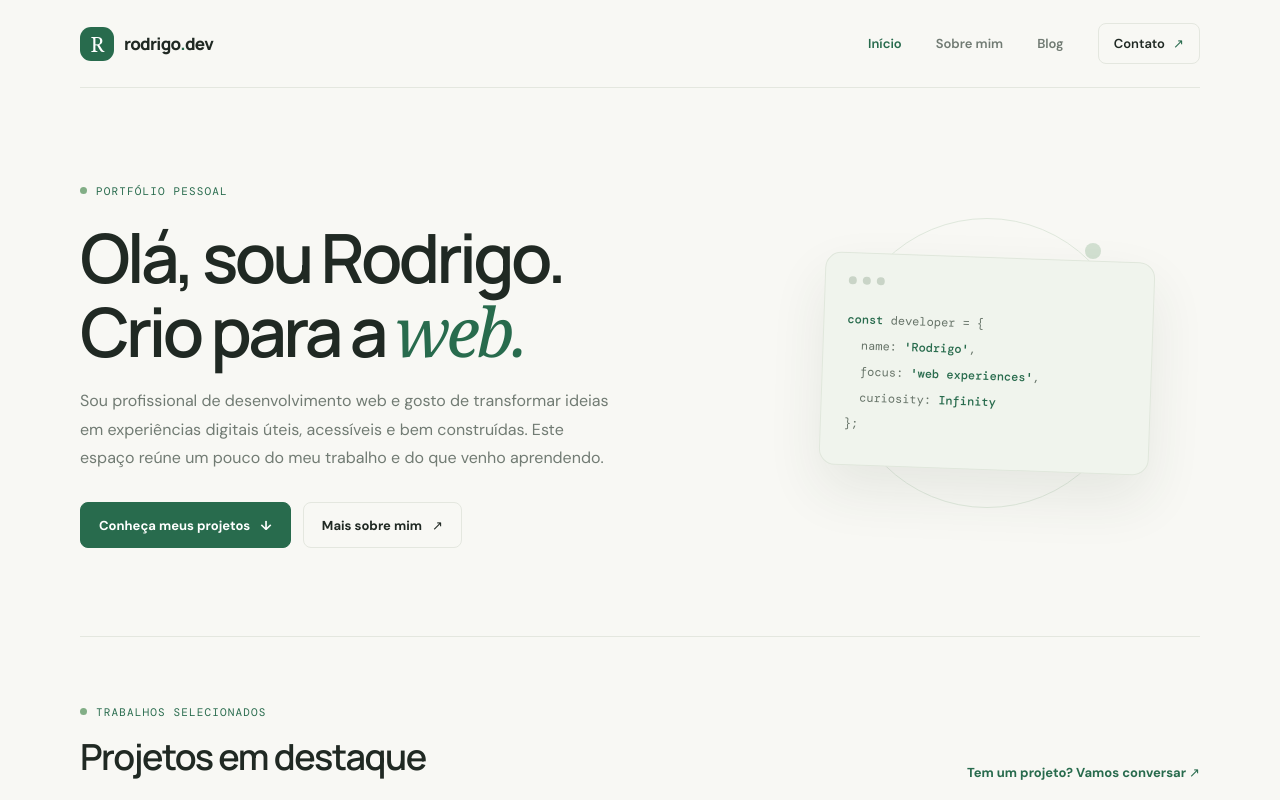
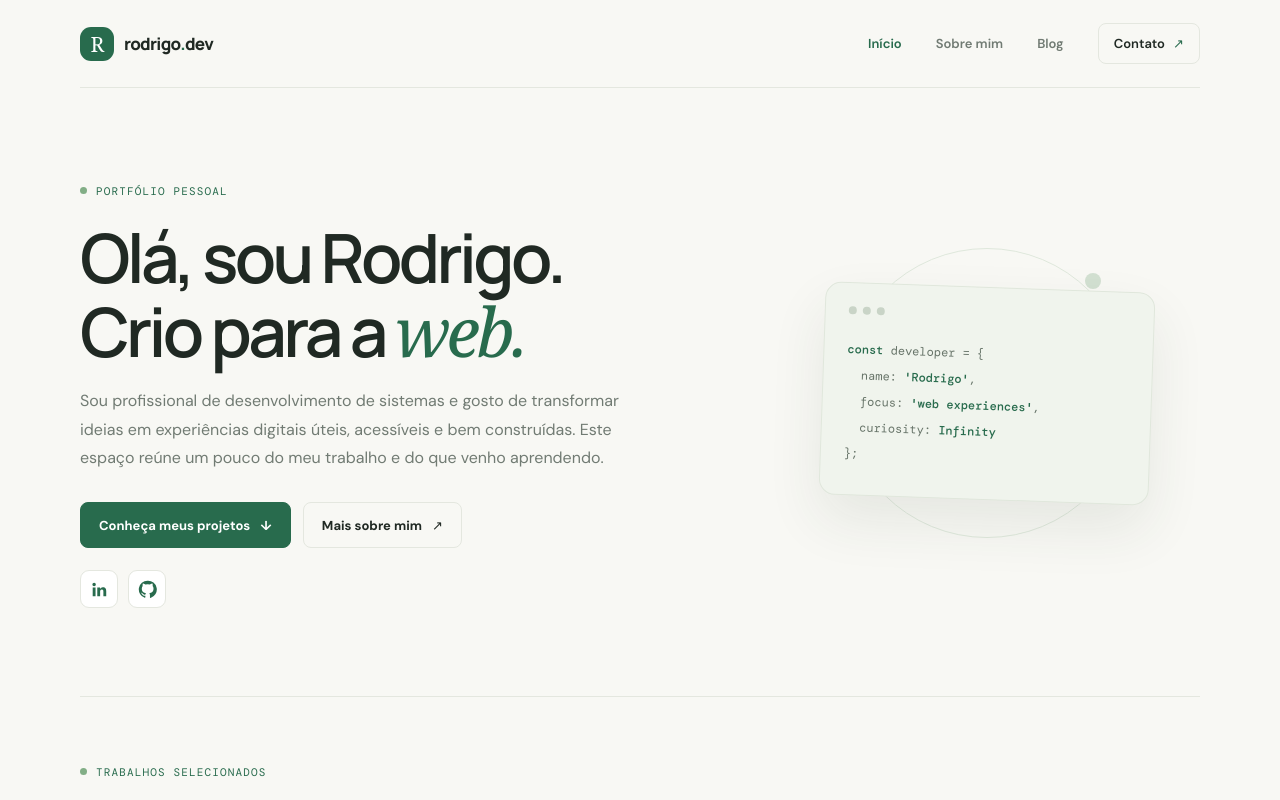
Before and after one commit to Ronfel/rodrigo-blog-portifolio, an Angular app: page / in a window 1280 px wide. Shown: the top 800 px of the page. Built offline with nearby package versions, Linux system fonts and the light colour scheme.

Commit message:
Alterações no Sobre e na Home

```diff
--- a/src/app/pages/about/about.html
+++ b/src/app/pages/about/about.html
@@ -1,5 +1,5 @@
 <section class="page-heading">
-  <span class="eyebrow">Desenvolvimento de sistemas e Python</span>
+  <span class="eyebrow">Desenvolvimento de sistemas</span>
   <h1>Sobre mim<span style="color: var(--green)">.</span></h1>
   <p class="page-intro">
     Mais de 10 anos transformando necessidades de negócio em sistemas, integrações
@@ -21,8 +21,7 @@
       Na Cartdigi, desenvolvi uma aplicação Python integrada ao sistema principal
       em Delphi, experiência que uniu minha vivência com sistemas existentes ao
       desenvolvimento de novas soluções. Também venho aprofundando meus
-      conhecimentos em Django, PySide6, TDD, orientação a objetos e automação de
-      testes com Selenium WebDriver.
+      conhecimentos em Django.
     </p>
     <p>
       Gosto de trabalhar em colaboração com equipes e de acompanhar o
--- a/src/app/pages/about/about.ts
+++ b/src/app/pages/about/about.ts
@@ -9,10 +9,11 @@ export class About {
     'Python',
     'Delphi',
     'Django',
-    'PySide6',
     'Selenium WebDriver',
     'SQL Server',
     'MySQL',
+    'SQL Server',
+    'Firebase',
     'Oracle',
     'Git',
     'Scrum',
--- a/src/app/pages/home/home.html
+++ b/src/app/pages/home/home.html
@@ -3,7 +3,7 @@
     <span class="eyebrow">Portfólio pessoal</span>
     <h1>Olá, sou Rodrigo.<br />Crio para a <em>web.</em></h1>
     <p class="hero-copy">
-      Sou profissional de desenvolvimento web e gosto de transformar ideias em
+      Sou profissional de desenvolvimento de sistemas e gosto de transformar ideias em
       experiências digitais úteis, acessíveis e bem construídas. Este espaço
       reúne um pouco do meu trabalho e do que venho aprendendo.
     </p>
@@ -11,6 +11,32 @@
       <a class="button" href="#projetos">Conheça meus projetos <span aria-hidden="true">↓</span></a>
       <a class="button button-secondary" routerLink="/sobre">Mais sobre mim <span aria-hidden="true">↗</span></a>
     </div>
+    <nav class="social-links" aria-label="Perfis profissionais">
+      <a
+        class="social-link"
+        href="https://www.linkedin.com/in/rodrigonflara"
+        target="_blank"
+        rel="noopener noreferrer"
+        aria-label="Acessar perfil de Rodrigo no LinkedIn (abre em nova aba)"
+        title="LinkedIn"
+      >
+        <svg viewBox="0 0 24 24" aria-hidden="true">
+          <path d="M5.2 3.5a2.2 2.2 0 1 0 0 4.4 2.2 2.2 0 0 0 0-4.4ZM3.4 9.5H7v11H3.4v-11Zm5.8 0h3.5V11h.1a3.8 3.8 0 0 1 3.4-1.9c3.6 0 4.3 2.3 4.3 5.2v6.2h-3.6V15c0-1.3 0-3-1.9-3s-2.2 1.4-2.2 2.9v5.6H9.2v-11Z" />
+        </svg>
+      </a>
+      <a
+        class="social-link"
+        href="https://github.com/Ronfel"
+        target="_blank"
+        rel="noopener noreferrer"
+        aria-label="Acessar perfil de Rodrigo no GitHub (abre em nova aba)"
+        title="GitHub"
+      >
+        <svg viewBox="0 0 24 24" aria-hidden="true">
+          <path d="M12 .9a11.1 11.1 0 0 0-3.5 21.6c.6.1.8-.3.8-.6v-2.1c-3.2.7-3.9-1.4-3.9-1.4-.5-1.3-1.3-1.7-1.3-1.7-1.1-.7.1-.7.1-.7 1.2.1 1.8 1.2 1.8 1.2 1.1 1.8 2.8 1.3 3.4 1 .1-.7.4-1.3.7-1.6-2.6-.3-5.3-1.3-5.3-5.8 0-1.3.5-2.3 1.2-3.1-.1-.3-.5-1.5.1-3.1 0 0 1-.3 3.2 1.2a11.1 11.1 0 0 1 5.8 0c2.2-1.5 3.2-1.2 3.2-1.2.6 1.6.2 2.8.1 3.1.8.8 1.2 1.8 1.2 3.1 0 4.5-2.7 5.5-5.3 5.8.4.4.8 1.1.8 2.2v3.2c0 .3.2.7.8.6A11.1 11.1 0 0 0 12 .9Z" />
+        </svg>
+      </a>
+    </nav>
   </div>
 
   <div class="hero-art" aria-hidden="true">
--- a/src/styles.scss
+++ b/src/styles.scss
@@ -206,6 +206,36 @@ textarea {
 .button-secondary:hover {
   background: var(--white);
   color: var(--green);
+}
+
+.social-links {
+  display: flex;
+  gap: 10px;
+  margin-top: 22px;
+}
+
+.social-link {
+  display: grid;
+  width: 38px;
+  height: 38px;
+  place-items: center;
+  border: 1px solid var(--line);
+  border-radius: 9px;
+  background: var(--white);
+  color: var(--green);
+  transition: background 160ms ease, color 160ms ease, transform 160ms ease;
+}
+
+.social-link:hover {
+  transform: translateY(-2px);
+  background: var(--green);
+  color: var(--white);
+}
+
+.social-link svg {
+  width: 19px;
+  height: 19px;
+  fill: currentColor;
 }
 
 .hero-art {
```
